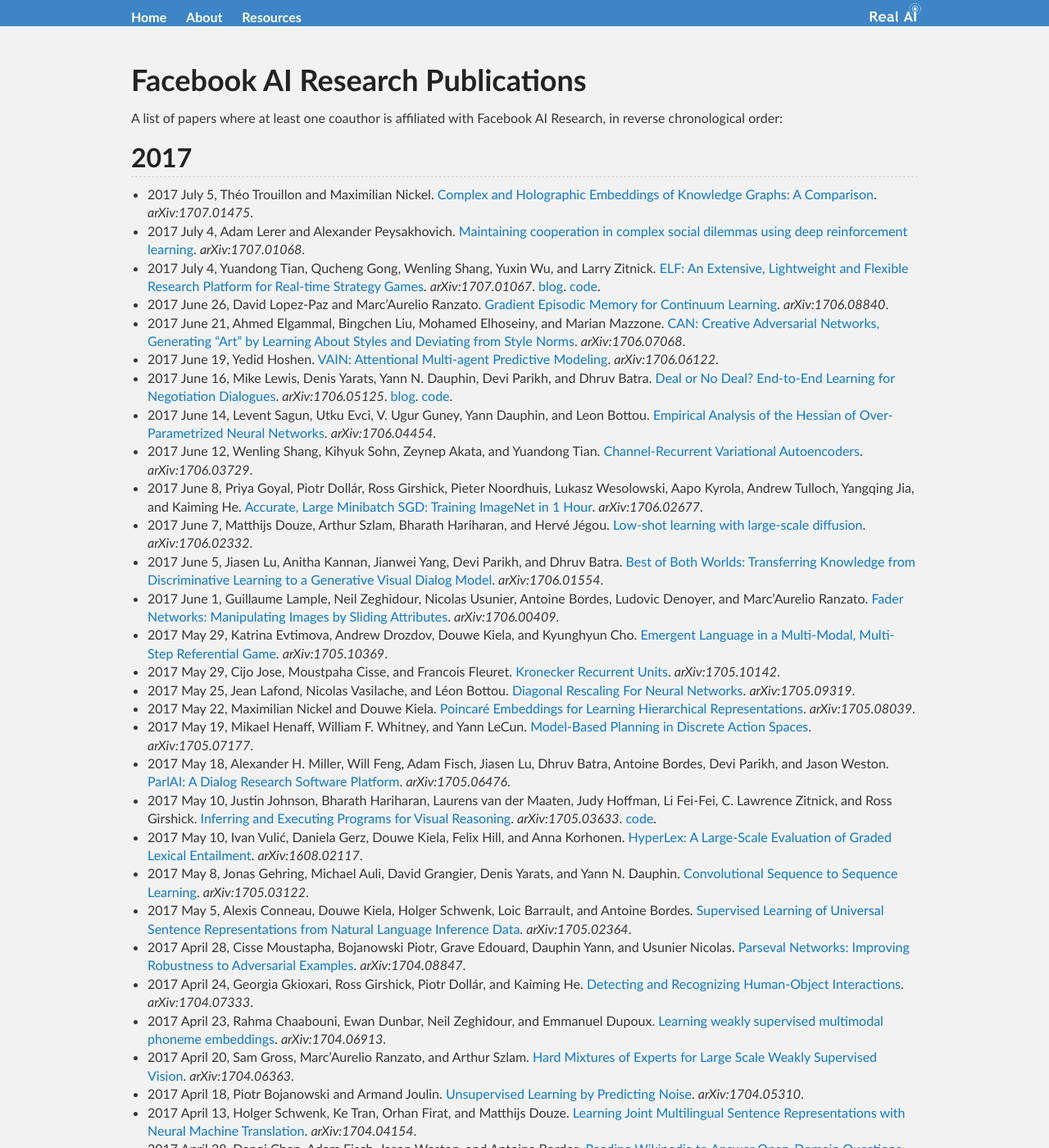
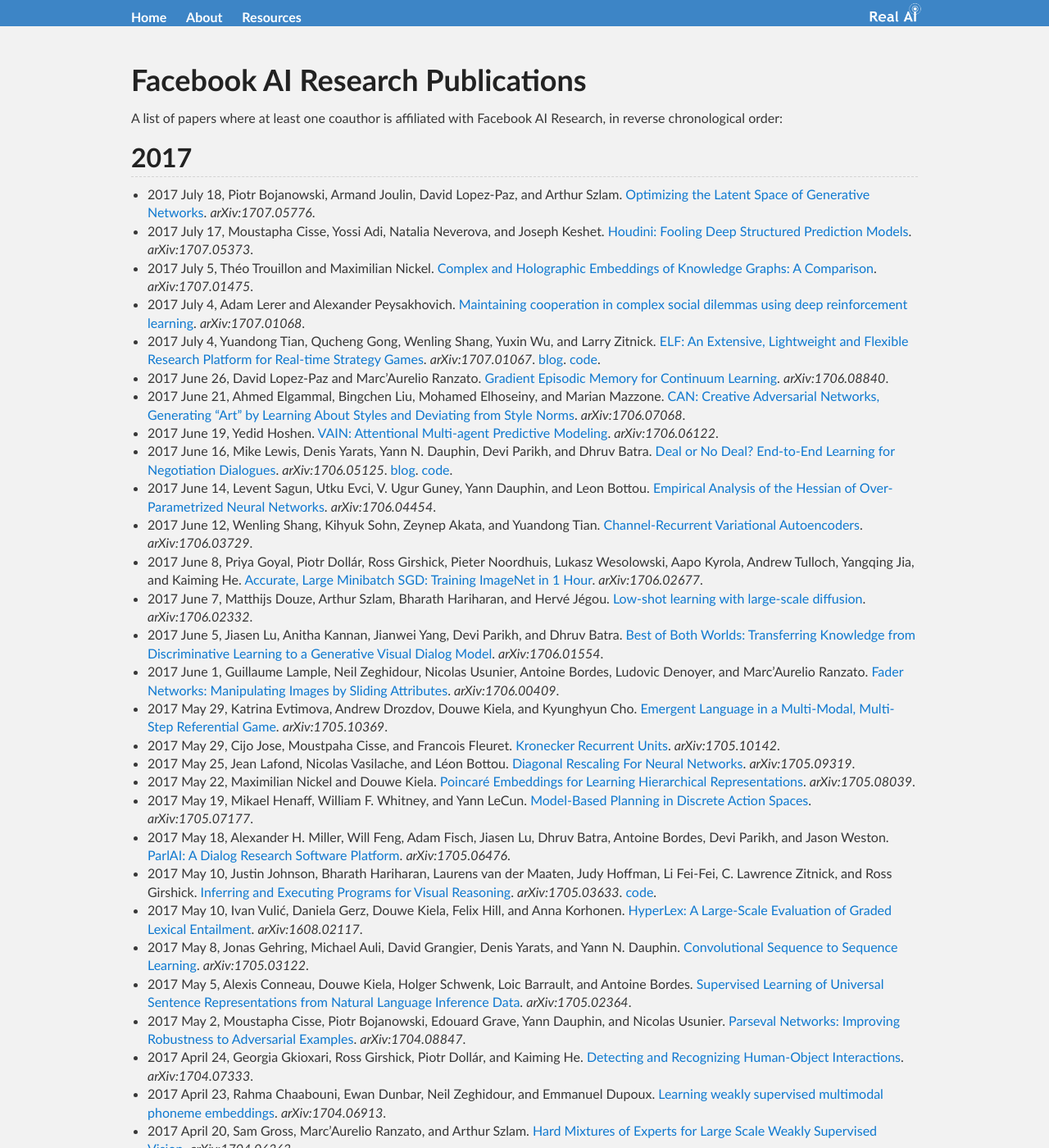
Before and after one commit to Tonywuhk/realai.org, a Jekyll site: the page built from labs/fair-publications.md, in a window 1280 px wide and 1400 px high. Shown: the whole window at 82% size. Built offline with Jekyll 4.4.1, drawn with Linux system fonts in a browser that asks for light colours; our own code applies the rules of GitHub Pages for plain Markdown files; comment, search, counter and statistics services are not loaded; the repository's description, which GitHub fills in, is left out; some of the changed text lies outside the part shown.

Commit message:
Add FAIR papers

```diff
--- a/labs/fair-publications.md
+++ b/labs/fair-publications.md
@@ -7,6 +7,8 @@
 
 ## 2017
 
+* 2017 July 18, Piotr Bojanowski, Armand Joulin, David Lopez-Paz, and Arthur Szlam. [Optimizing the Latent Space of Generative Networks](https://arxiv.org/abs/1707.05776). *arXiv:1707.05776*.
+* 2017 July 17, Moustapha Cisse, Yossi Adi, Natalia Neverova, and Joseph Keshet. [Houdini: Fooling Deep Structured Prediction Models](https://arxiv.org/abs/1707.05373). *arXiv:1707.05373*.
 * 2017 July 5, Théo Trouillon and Maximilian Nickel. [Complex and Holographic Embeddings of Knowledge Graphs: A Comparison](https://arxiv.org/abs/1707.01475). *arXiv:1707.01475*.
 * 2017 July 4, Adam Lerer and Alexander Peysakhovich. [Maintaining cooperation in complex social dilemmas using deep reinforcement learning](https://arxiv.org/abs/1707.01068). *arXiv:1707.01068*.
 * 2017 July 4, Yuandong Tian, Qucheng Gong, Wenling Shang, Yuxin Wu, and Larry Zitnick. [ELF: An Extensive, Lightweight and Flexible Research Platform for Real-time Strategy Games](https://arxiv.org/abs/1707.01067). *arXiv:1707.01067*. [blog](https://code.facebook.com/posts/132985767285406/introducing-elf-an-extensive-lightweight-and-flexible-platform-for-game-research/). [code](https://github.com/facebookresearch/ELF).
@@ -30,7 +32,7 @@
 * 2017 May 10, Ivan Vulić, Daniela Gerz, Douwe Kiela, Felix Hill, and Anna Korhonen. [HyperLex: A Large-Scale Evaluation of Graded Lexical Entailment](https://arxiv.org/abs/1608.02117). *arXiv:1608.02117*.
 * 2017 May 8, Jonas Gehring, Michael Auli, David Grangier, Denis Yarats, and Yann N. Dauphin. [Convolutional Sequence to Sequence Learning](https://arxiv.org/abs/1705.03122). *arXiv:1705.03122*.
 * 2017 May 5, Alexis Conneau, Douwe Kiela, Holger Schwenk, Loic Barrault, and Antoine Bordes. [Supervised Learning of Universal Sentence Representations from Natural Language Inference Data](https://arxiv.org/abs/1705.02364). *arXiv:1705.02364*.
-* 2017 April 28, Cisse Moustapha, Bojanowski Piotr, Grave Edouard, Dauphin Yann, and Usunier Nicolas. [Parseval Networks: Improving Robustness to Adversarial Examples](https://arxiv.org/abs/1704.08847). *arXiv:1704.08847*.
+* 2017 May 2, Moustapha Cisse, Piotr Bojanowski, Edouard Grave, Yann Dauphin, and Nicolas Usunier. [Parseval Networks: Improving Robustness to Adversarial Examples](https://arxiv.org/abs/1704.08847). *arXiv:1704.08847*.
 * 2017 April 24, Georgia Gkioxari, Ross Girshick, Piotr Dollár, and Kaiming He. [Detecting and Recognizing Human-Object Interactions](https://arxiv.org/abs/1704.07333). *arXiv:1704.07333*.
 * 2017 April 23, Rahma Chaabouni, Ewan Dunbar, Neil Zeghidour, and Emmanuel Dupoux. [Learning weakly supervised multimodal phoneme embeddings](https://arxiv.org/abs/1704.06913). *arXiv:1704.06913*.
 * 2017 April 20, Sam Gross, Marc'Aurelio Ranzato, and Arthur Szlam. [Hard Mixtures of Experts for Large Scale Weakly Supervised Vision](https://arxiv.org/abs/1704.06363). *arXiv:1704.06363*.
@@ -48,6 +50,7 @@
 * 2017 February 28, Jeff Johnson, Matthijs Douze, and Hervé Jégou. [Billion-scale similarity search with GPUs](https://arxiv.org/abs/1702.08734). *arXiv:1702.08734*.
 * 2017 February 27, Benjamin Graham. [Low-Precision Batch-Normalized Activations](https://arxiv.org/abs/1702.08231). *arXiv:1702.08231*.
 * 2017 February 23, Mateo Rojas-Carulla, Marco Baroni, and David Lopez-Paz. [Causal Discovery Using Proxy Variables](https://arxiv.org/abs/1702.07306). *arXiv:1702.07306*.
+* 2017 February 22, David Lopez-Paz and Maxime Oquab. [Revisiting Classifier Two-Sample Tests](https://arxiv.org/abs/1610.06545). *arXiv:1610.06545*.
 * 2017 February 15, Sam Wiseman, Sumit Chopra, Marc'Aurelio Ranzato, Arthur Szlam, Ruoyu Sun, Soumith Chintala, and Nicolas Vasilache. [Training Language Models Using Target-Propagation](https://arxiv.org/abs/1702.04770). *arXiv:1702.04770*.
 * 2017 February 8, W. James Murdoch and Arthur Szlam. [Automatic Rule Extraction from Long Short Term Memory Networks](https://arxiv.org/abs/1702.02540). *arXiv:1702.02540*.
 * 2017 February 7, Wenling Shang, Justin Chiu, and Kihyuk Sohn. [Exploring Normalization in Deep Residual Networks with Concatenated Rectified Linear Units](https://research.fb.com/publications/exploring-normalization-in-deep-residual-networks-with-concatenated-rectified-linear-units/). *AAAI-17*.
```
